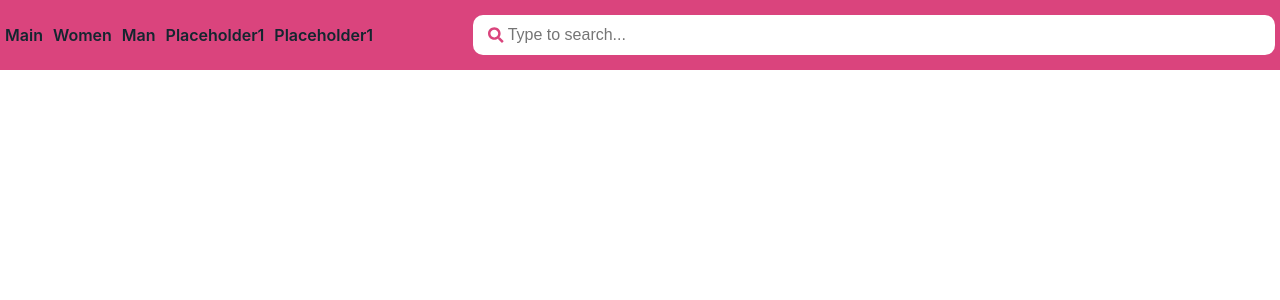
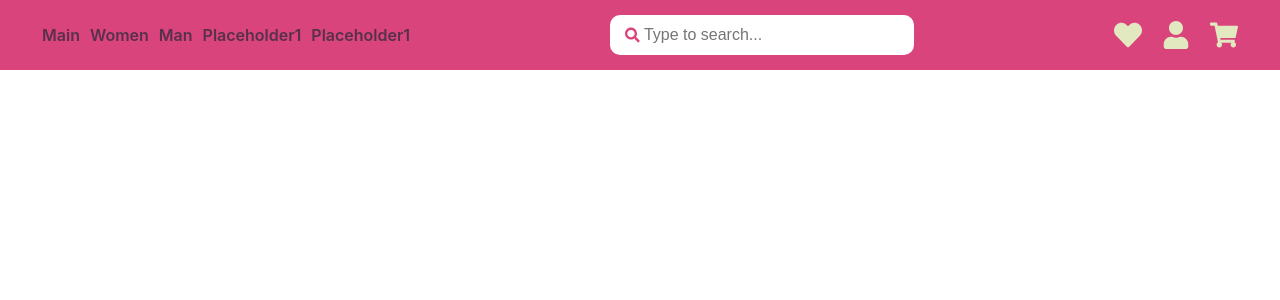
Before and after one commit to Chmelya/E-Shop, a React (Create React App) app in the folder client/: page / in a window 1280 px wide. Shown: the top 300 px of the page. Built offline with nearby package versions, Linux system fonts and the light colour scheme.

Commit message:
header continue

```diff
--- a/client/src/components/Header/Header.module.scss
+++ b/client/src/components/Header/Header.module.scss
@@ -5,20 +5,34 @@
 	height: 70px;
 	background-color: $mainColor;
 	display: inline-flex;
-	gap: 100px;
+	gap: 200px;
 	align-items: center;
-	padding: 5px;
+	padding: 5px 42px;
 	box-sizing: border-box;
 }
 
 .container {
-	color: $darkColor;
-	font-weight: 600;
-	font-size: 1rem;
 	display: inline-flex;
 	gap: 10px;
 }
 
 .category {
+	//todo delay animation
+
 	cursor: pointer;
+	opacity: 0.65;
+	color: $darkColor;
+	font-weight: 600;
+	font-size: 1rem;
+
+	&:hover {
+		opacity: 1;
+	}
 }
+
+.buttons-container {
+	gap: 20px;
+	display: inline-flex;
+	align-items: center;
+	justify-content: space-between;
+}
--- a/client/src/components/Header/Header.tsx
+++ b/client/src/components/Header/Header.tsx
@@ -1,5 +1,7 @@
 import classes from './Header.module.scss';
 import { SearchBar } from '../SearchBar/SearchBar';
+import { FaHeart, FaShoppingCart, FaUser } from 'react-icons/fa';
+import { HeaderButton } from '../HeaderButton/HeaderButton';
 
 export const Header = () => {
 	return (
@@ -12,6 +14,11 @@ export const Header = () => {
 				<div className={classes.category}>Placeholder1</div>
 			</div>
 			<SearchBar />
+			<div className={classes['buttons-container']}>
+				<HeaderButton icon={FaHeart} />
+				<HeaderButton icon={FaUser} />
+				<HeaderButton icon={FaShoppingCart} />
+			</div>
 		</header>
 	);
 };
--- /dev/null
+++ b/client/src/components/HeaderButton/HeaderButton.module.scss
@@ -0,0 +1,8 @@
+@import '../../styles/variables';
+
+.icon-button {
+	height: 28px;
+	width: 28px;
+	color: $lightColor;
+	cursor: pointer;
+}
--- /dev/null
+++ b/client/src/components/HeaderButton/HeaderButton.tsx
@@ -0,0 +1,12 @@
+import { IconType } from 'react-icons';
+import classes from './HeaderButton.module.scss';
+
+export declare interface HeaderButtonProps {
+	icon: IconType;
+}
+
+export const HeaderButton = (props: HeaderButtonProps) => {
+	const Icon = props.icon;
+
+	return <Icon className={classes['icon-button']} />;
+};
```
